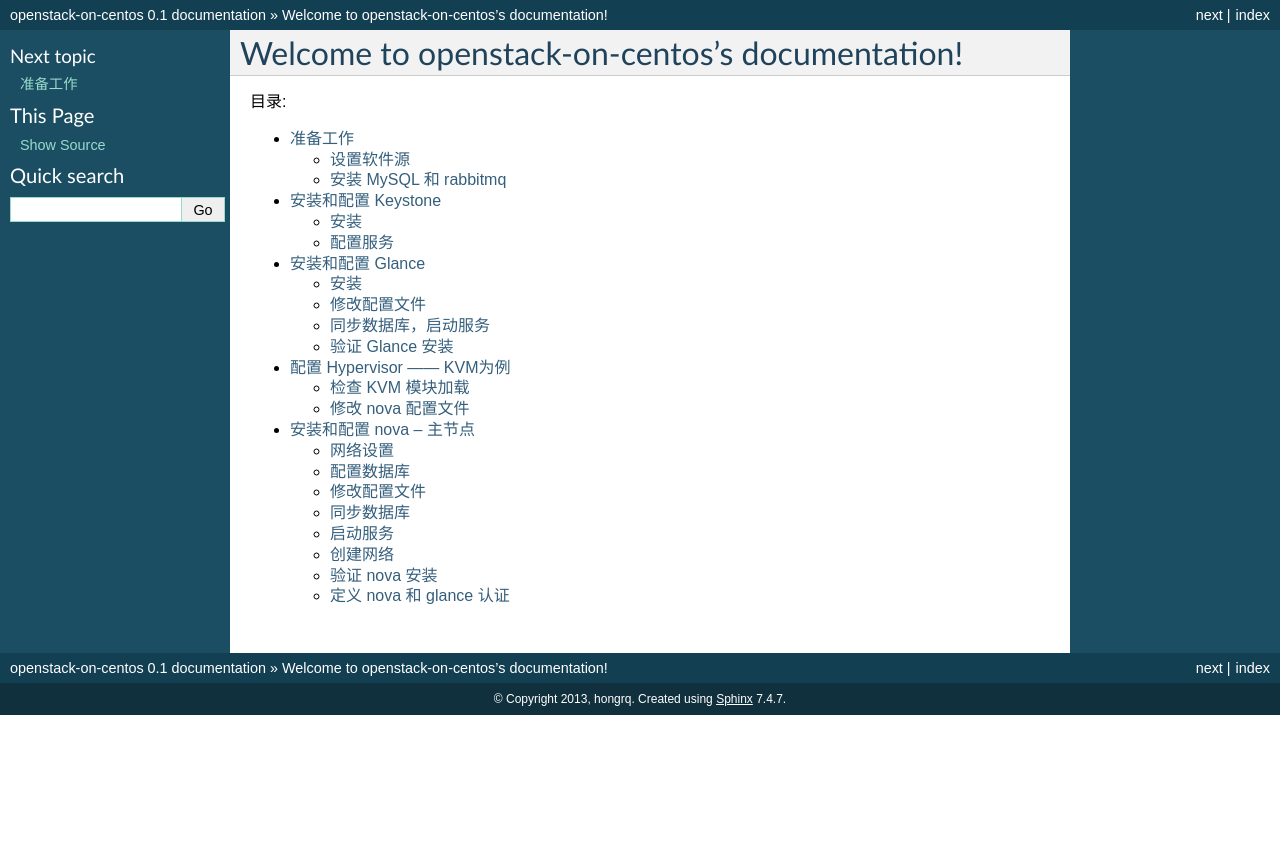
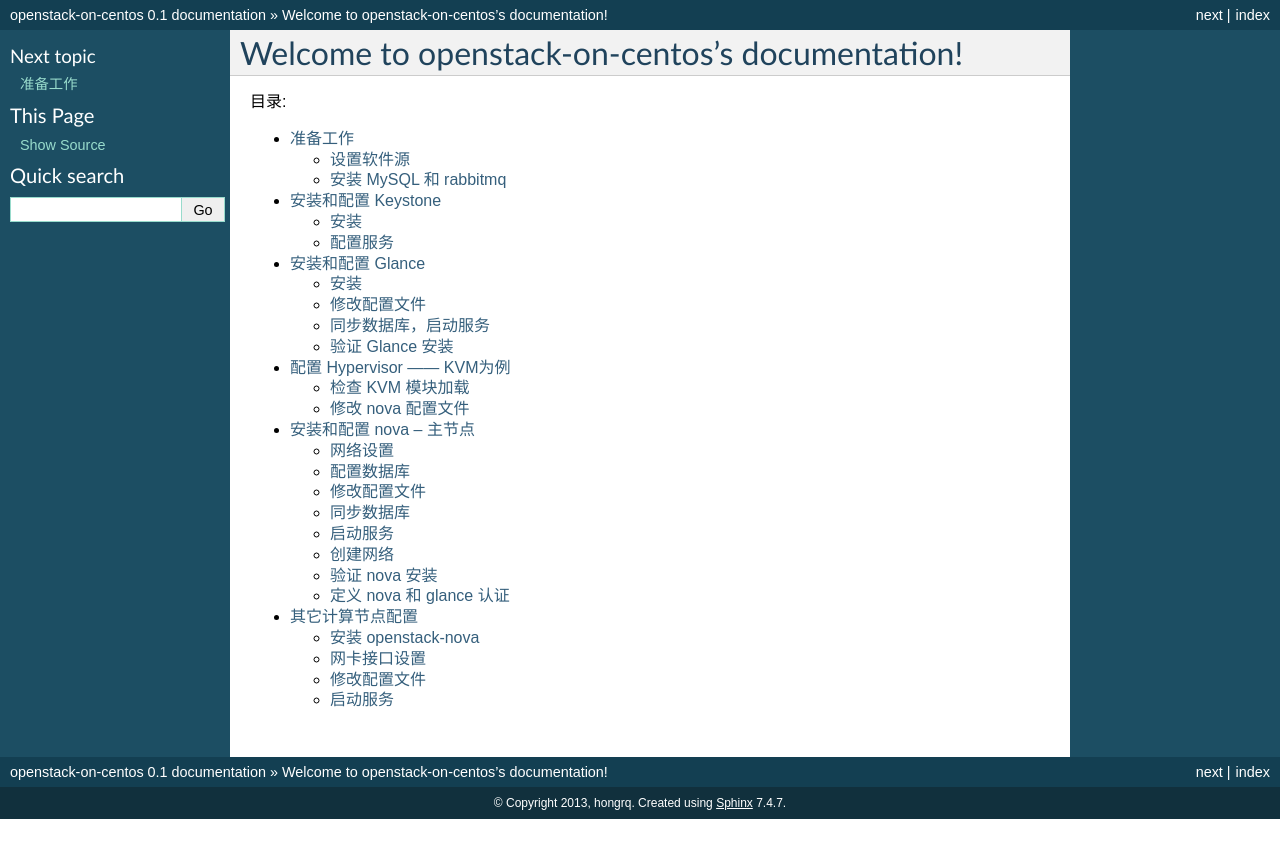
Before and after one commit to hongruiqi/openstack-on-centos6, a Sphinx documentation site: the page built from docs/index.rst, in a window 1280 px wide. Shown: the top 858 px of the page. Built offline with Sphinx 7.4.7, drawn with Linux system fonts in a browser that asks for light colours; some of the changed lines change nothing that is shown.

Commit message:
nova_compute

```diff
--- a/docs/index.rst
+++ b/docs/index.rst
@@ -16,3 +16,4 @@
     glance
     hypervisor
     nova
+    nova_compute
--- /dev/null
+++ b/docs/nova_compute.rst
@@ -0,0 +1,93 @@
+其它计算节点配置
+==========
+
+安装 openstack-nova
+----------
+
+::
+
+    yum install openstack-nova
+
+网卡接口设置
+----------
+
+安装桥接管理软件 ::
+
+    yum install bridge-utils
+
+将网卡设置为混杂模式 ::
+
+    ifconfig eth0 promisc
+
+设置 selinux 为 permissive ::
+
+    setenforce permissive
+
+修改配置文件
+----------
+
+::
+
+    [DEFAULT]
+    # debug=True
+    # verbose=True
+    compute_scheduler_driver=nova.scheduler.filter_scheduler.FilterScheduler
+    logdir = /var/log/nova
+    state_path = /var/lib/nova
+    lock_path = /var/lib/nova/tmp
+    volumes_dir = /etc/nova/volumes
+    iscsi_helper = tgtadm
+    # 此处为管理节点主机 IP
+    sql_connection = mysql://nova:nova@192.168.1.1:3306/nova
+    compute_driver = libvirt.LibvirtDriver
+    firewall_driver = nova.virt.libvirt.firewall.IptablesFirewallDriver
+    #rpc_backend = nova.openstack.common.rpc.impl_qpid
+    rootwrap_config = /etc/nova/rootwrap.conf
+    libvirt_type = kvm
+    # 本机 IP
+    my_ip=192.168.1.253
+    # 注意此处路径需存在，且对nova用户具有权限
+    instances_path=/state/partition1/openstack/instance
+
+    #AUTH
+    auth_strategy = keystone
+    # 管理节点
+    rabbit_host=192.168.1.1
+    glance_host=192.168.1.1
+    api_paste_config=/etc/nova/api-paste.ini
+
+    #NETWORK
+    dhcpbridge = /usr/bin/nova-dhcpbridge
+    dhcpbridge_flagfile = /etc/nova/nova.conf
+    force_dhcp_release = False
+    injected_network_template = /usr/share/nova/interfaces.template
+    libvirt_nonblocking = True
+    libvirt_inject_partition = -1
+    network_manager = nova.network.manager.FlatDHCPManager
+    #fixed_range=192.168.100.0/24
+    #floating_range=192.168.1.0/24
+    flat_network_bridge = br100
+    public_interface=eth0
+    flat_interface=eth0
+
+    # 外网 IP
+    novncproxy_base_url=http://202.38.192.97:6080/vnc_auto.html
+    # 本机内部 IP
+    vncserver_proxyclient_address=192.168.1.253
+    vncserver_listen=192.168.1.253
+
+    [keystone_authtoken]
+    admin_tenant_name = service
+    admin_user = nova
+    admin_password = nova
+    auth_host = 192.168.1.1
+    auth_port = 35357
+    auth_protocol = http
+    signing_dir = /tmp/keystone-signing-nova
+
+启动服务
+----------
+
+::
+
+    service openstack-nova-compute restart
```
